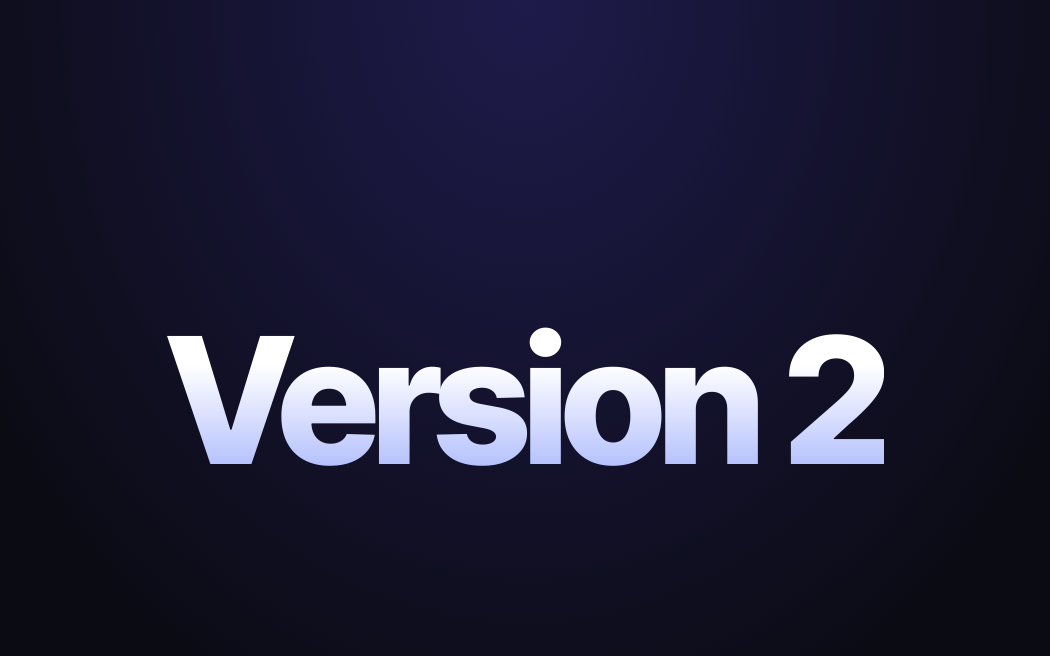
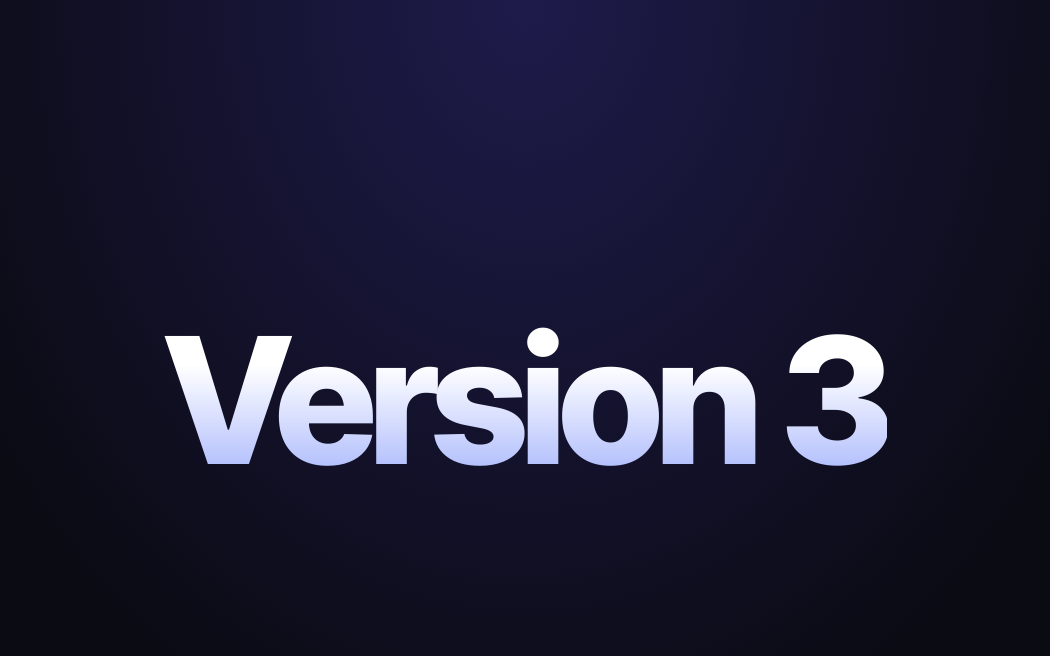
Before and after one commit to javier-santai/Version-1-3, a plain HTML site: page index.html in a window 1280 px wide. Shown: the whole page, without its empty margins (115-1165 px from the left). Drawn offline with Linux system fonts and the light colour scheme.

Commit message:
Update index.html

```diff
--- a/index.html
+++ b/index.html
@@ -41,7 +41,7 @@
 </head>
 <body>
   <main>
-    <h1>Version 2</h1>
+    <h1>Version 3</h1>
   </main>
 </body>
 </html>
```
